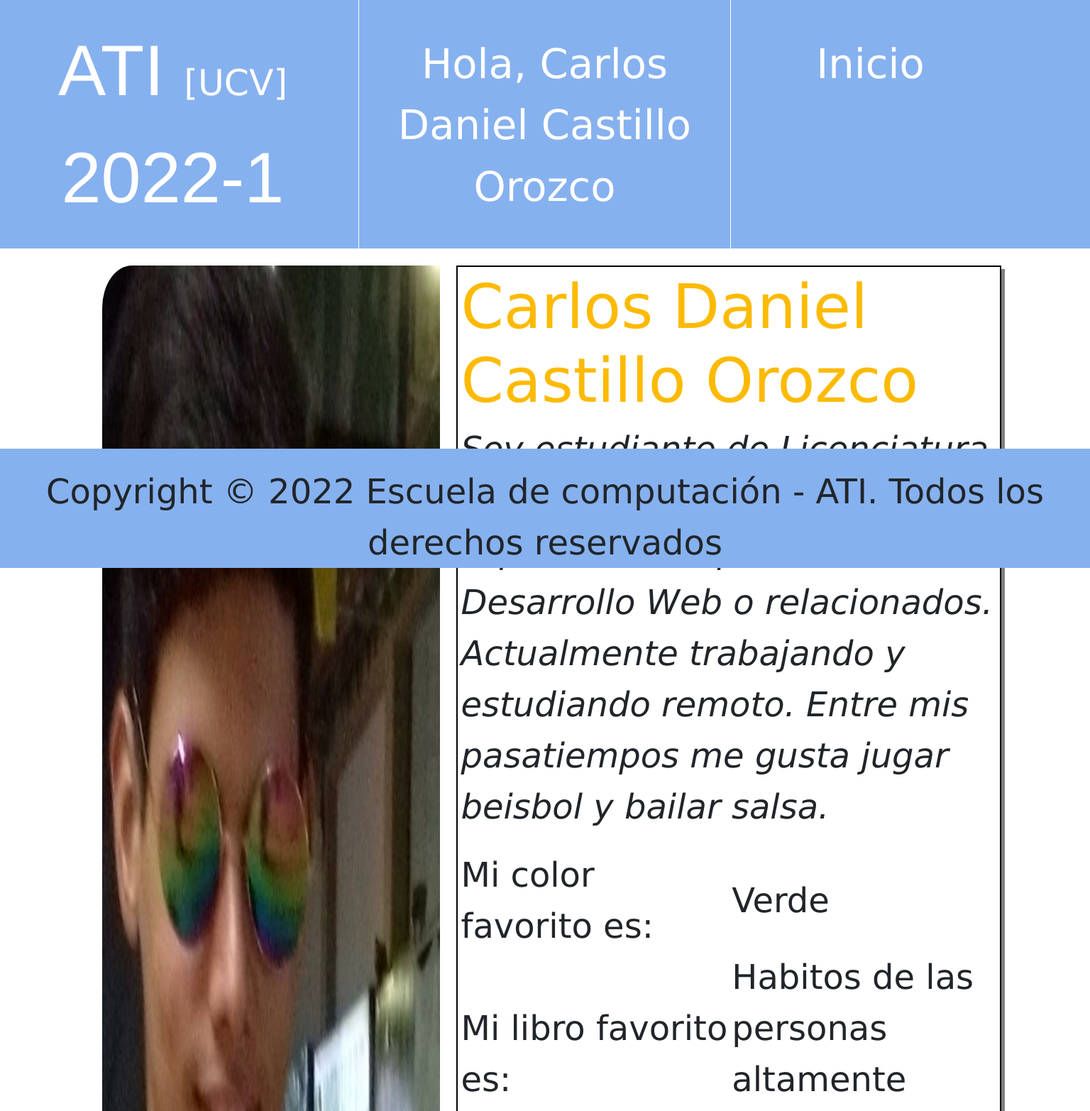
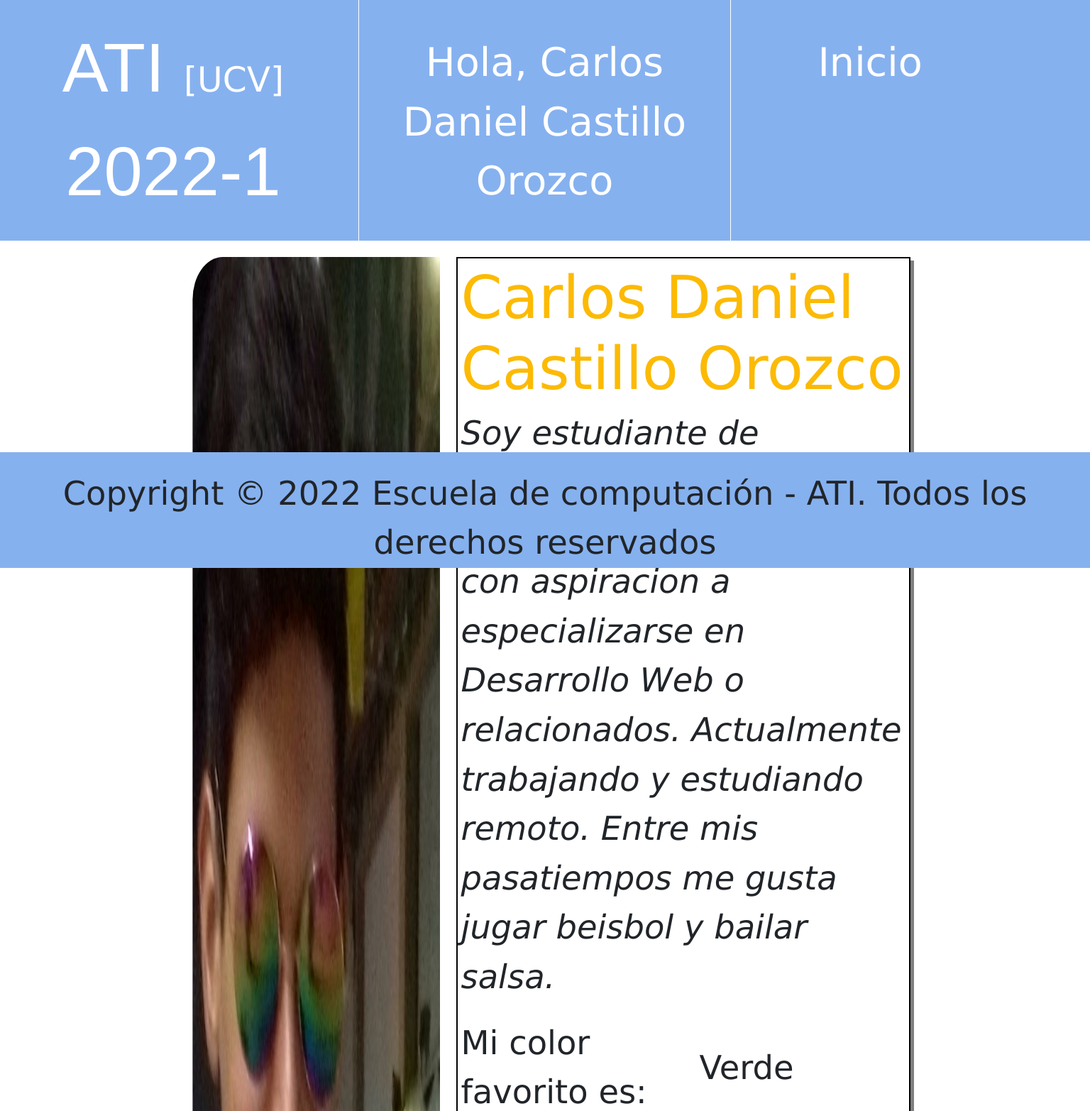
Before and after one commit to Guarenas98/ati_2022_1, a PHP site: page /27223295/perfil.html in a window 1536 px wide. Shown: the top 1565 px of the page at 71% size. Run offline with PHP 8.4, Linux system fonts and the light colour scheme.

Commit message:
archivos reto 14

```diff
--- a/27223295/perfil.html
+++ b/27223295/perfil.html
@@ -32,8 +32,8 @@
 	    </header>
 	    <div class="container-fluid">
 	    <section class="content-perfil row">
-	       <img id="fotoperfil" src="" alt="" class="col-xs-8 col-sm-11 col-md-4 col-lg-2 col-xl-4 col-xxl-4" />
-			<article id="caja-perfil" class="col-xs-10 col-sm-11 col-md-7 col-lg-8 col-xl-6 col-xxl-6" >
+	       <img id="fotoperfil" src="" alt="" class="col-xs-8 col-sm-11 col-md-4 col-lg-2 col-xl-4 col-xxl-3" />
+			<article id="caja-perfil" class="col-xs-10 col-sm-11 col-md-7 col-lg-8 col-xl-6 col-xxl-5" >
 			<h1 class="titulo-perfil"></h1>
 			<p id="biogr"></p>
 			<table>
--- a/css/style.css
+++ b/css/style.css
@@ -129,6 +129,6 @@ footer {
  /* extra extra lg*/
 @media (min-width: 1400px) {
   html {
-    font-size: 1.5em;
+    font-size: 1.45em;
   }
 }
```
